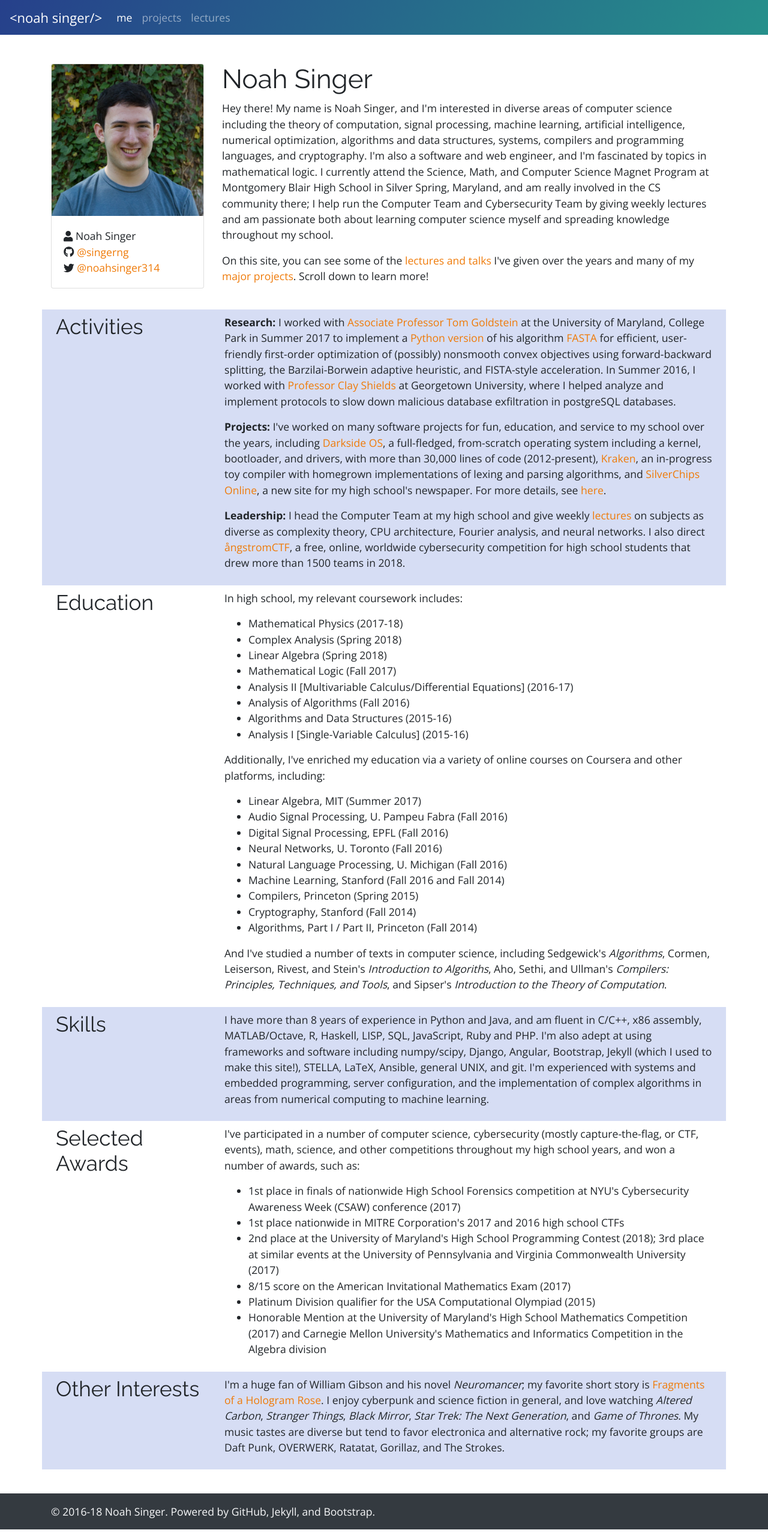
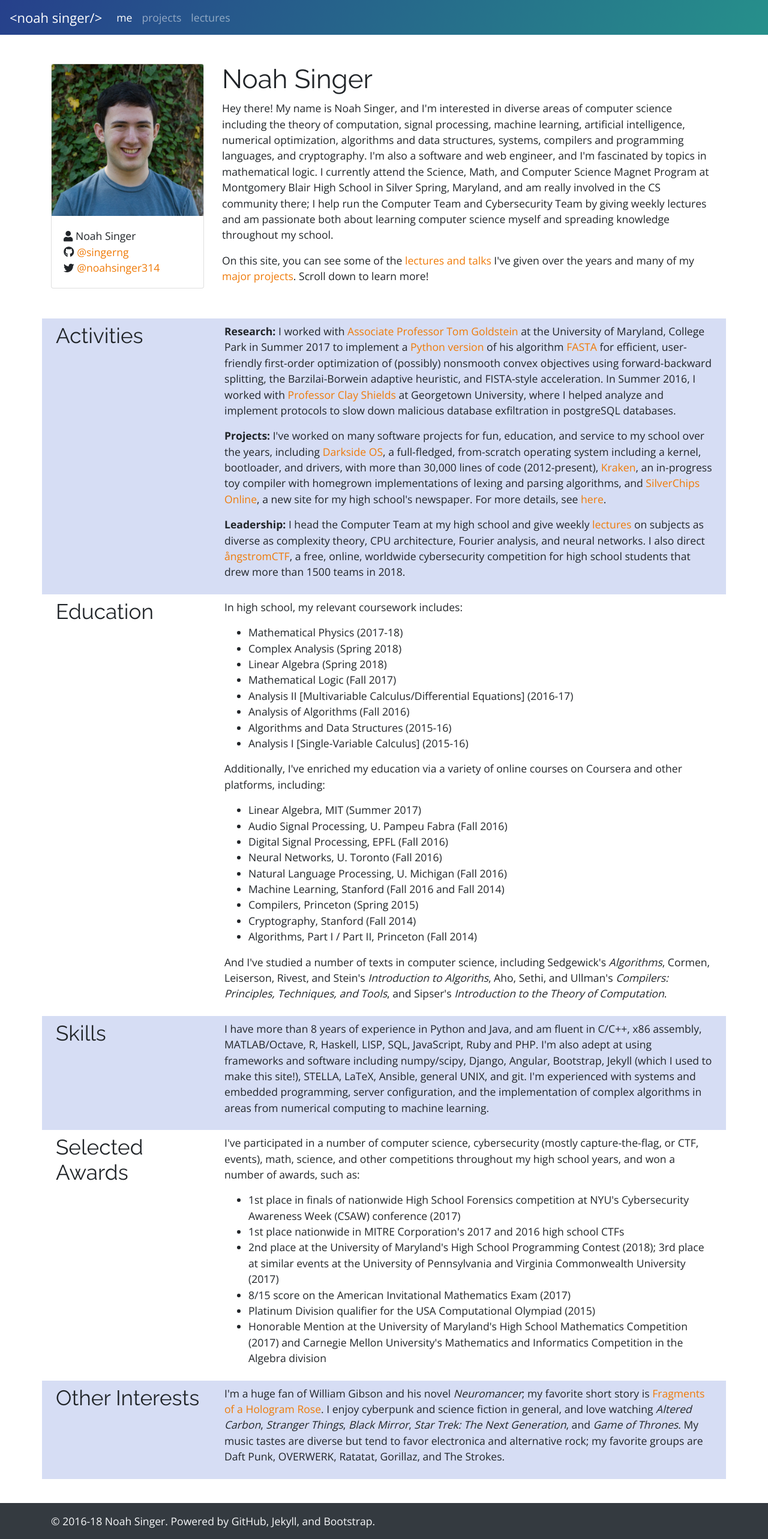
Before and after one commit to singerng/noahsinger.org, a Jekyll site: the page built from index/index.html, in a window 1280 px wide. Shown: the whole page at 60% size. Built offline with Jekyll 4.4.1, drawn with Linux system fonts in a browser that asks for light colours; nearby versions of some CDN libraries.

Commit message:
fixed for mobile

```diff
--- a/index/index.html
+++ b/index/index.html
@@ -5,7 +5,7 @@
 ---
 
 <div class="row">
-  <div class="col-md-3">
+  <div class="col-md-3 mb-4">
     <div class="card">
       <img class="card-img-top" src="/static/images/noahsinger.jpg"/>
       <div class="card-body">
--- a/static/styles/theme.scss
+++ b/static/styles/theme.scss
@@ -17,6 +17,7 @@
 @import "bootstrap/dropdown";
 @import "bootstrap/card";
 @import "bootstrap/buttons";
+@import "bootstrap/transitions";
 
 @import "rouge";
 
@@ -44,7 +45,7 @@
   bottom: 0;
   width: 100%;
 
-  height: $footer-height;
+  min-height: $footer-height;
   line-height: $footer-height;
 }
 
```
